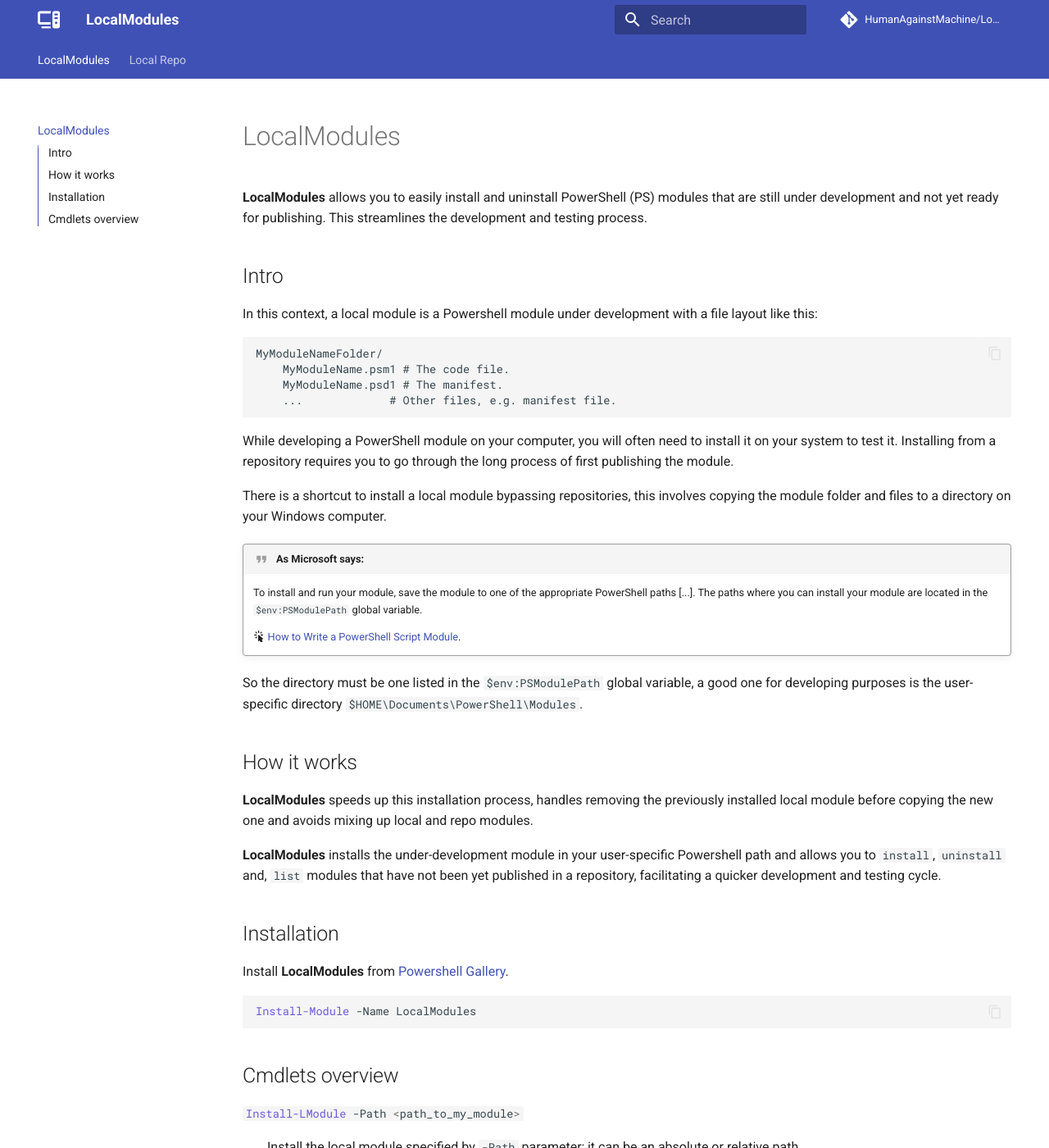
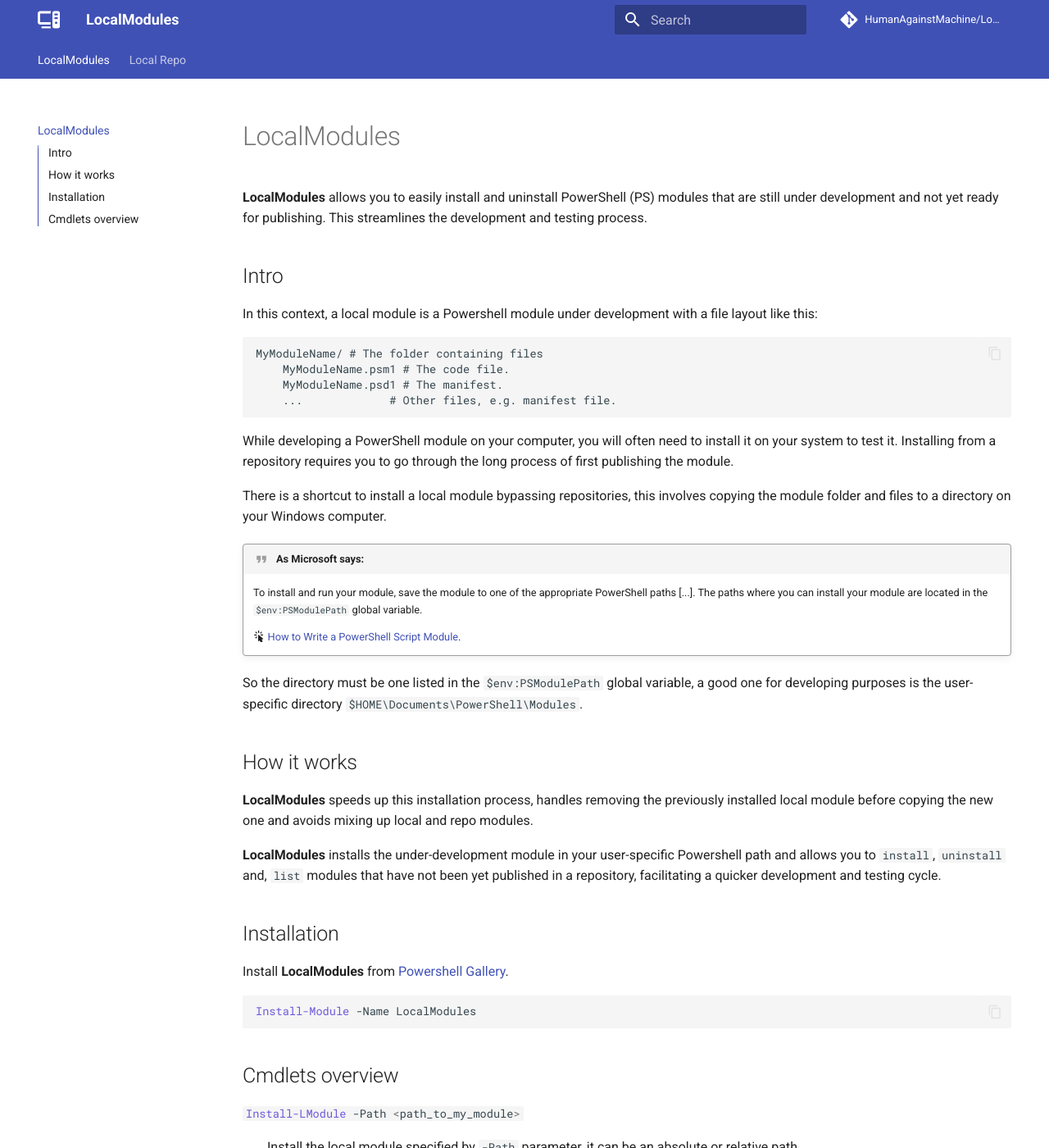
Before and after one commit to HumanAgainstMachine/TestRepo, an MkDocs documentation site: the page built from docs/index.md, in a window 1280 px wide and 1400 px high. Shown: the whole window at 82% size. Built offline with MkDocs 1.6.1 and Material for MkDocs 9.7.7, drawn with Linux system fonts in a browser that asks for light colours; comment, search, counter and statistics services are not loaded; some of the changed text lies outside the part shown.

Commit message:
Fix minor typos

```diff
--- a/docs/index.md
+++ b/docs/index.md
@@ -6,7 +6,7 @@
 
 In this context, a local module is a Powershell module under development with a file layout like this:
 
-    MyModuleNameFolder/
+    MyModuleName/ # The folder containing files
         MyModuleName.psm1 # The code file.
         MyModuleName.psd1 # The manifest.
         ...             # Other files, e.g. manifest file.
@@ -42,7 +42,8 @@
 ## Cmdlets overview
 
 `#!powershell Install-LModule  -Path <path_to_my_module>`
-:   Install the local module specified by `-Path` parameter; it can be an absolute or relative path.
+:   Install the local module specified by `-Path` parameter, it can be an absolute or relative path.
+No need to uninstall the previous installation.
 
 
 `#!powershell Get-LInstalledModule`
```
Also changed, not shown: docs/LocalRepo.md (+1 -1 lines).
